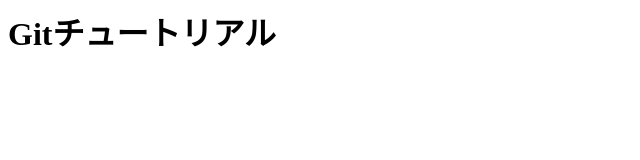
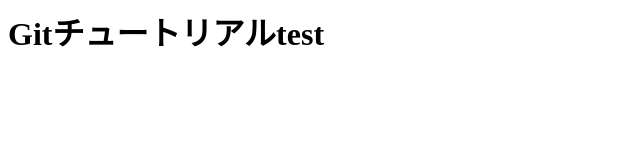
Before and after one commit to nji13/git_tutorial, a plain HTML site: page index.html in a window 1280 px wide. Shown: the full height of the page, 0-640 px from the left. Drawn offline with Linux system fonts and the light colour scheme.

Commit message:
init git

```diff
--- a/index.html
+++ b/index.html
@@ -1 +1 @@
-<h1>Gitチュートリアル</h1>
+<h1>Gitチュートリアルtest</h1>
```
